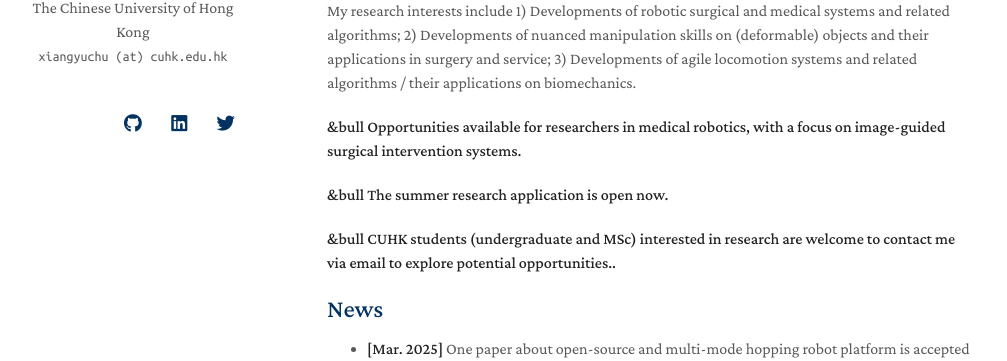
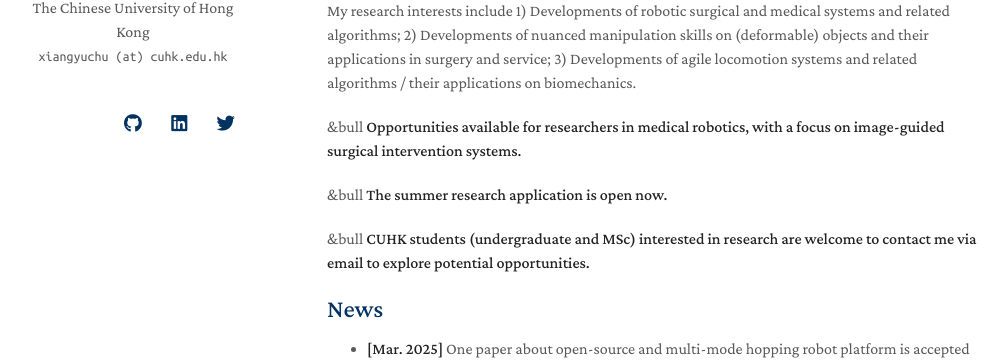
Before and after one commit to xiangyuchu03/xiangyuchu03.github.io, a Jekyll site: the page built from index.md, in a window 1280 px wide and 900 px high. Shown: the part 298-659 px from the top of the window, without its empty margins (143-1150 px from the left). Built offline with Jekyll 4.4.1, drawn with Linux system fonts in a browser that asks for light colours; nearby versions of some CDN libraries; a style sheet for code colours, icons or effects is not loaded; our own code applies the rules of GitHub Pages for plain Markdown files.

```diff
--- a/index.md
+++ b/index.md
@@ -9,11 +9,11 @@ I was a postdoctoral fellow in [Multi-scale Medical Robotics Center](https://www
 
 My research interests include 1) Developments of robotic surgical and medical systems and related algorithms; 2) Developments of nuanced manipulation skills on (deformable) objects and their applications in surgery and service; 3) Developments of agile locomotion systems and related algorithms / their applications on biomechanics.
 
-**&bull Opportunities available for researchers in medical robotics, with a focus on image-guided surgical intervention systems.**
+&bull  **Opportunities available for researchers in medical robotics, with a focus on image-guided surgical intervention systems.**
 
-**&bull The summer research application is open now.**
+&bull **The summer research application is open now.**
 
-**&bull CUHK students (undergraduate and MSc) interested in research are welcome to contact me via email to explore potential opportunities..**
+&bull **CUHK students (undergraduate and MSc) interested in research are welcome to contact me via email to explore potential opportunities.**
 
 ## News
 <ul id="news-list">
```
